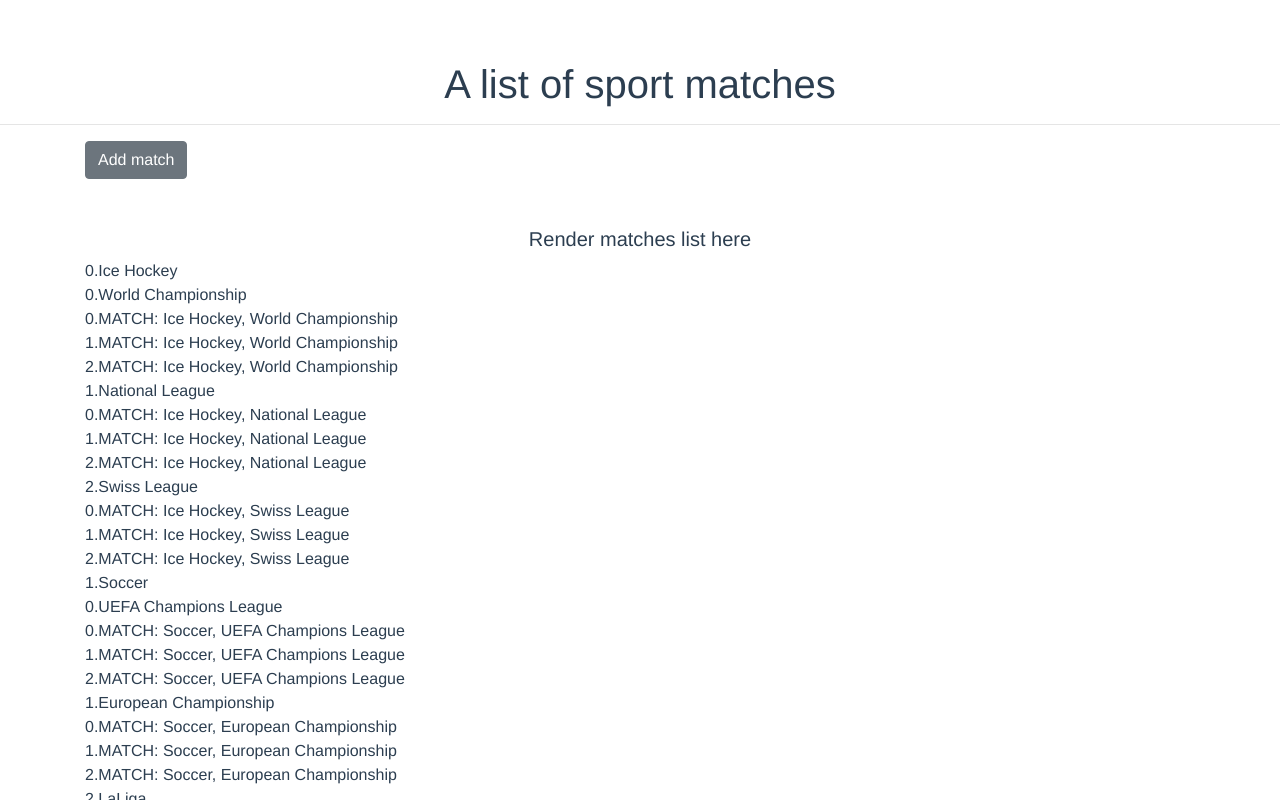
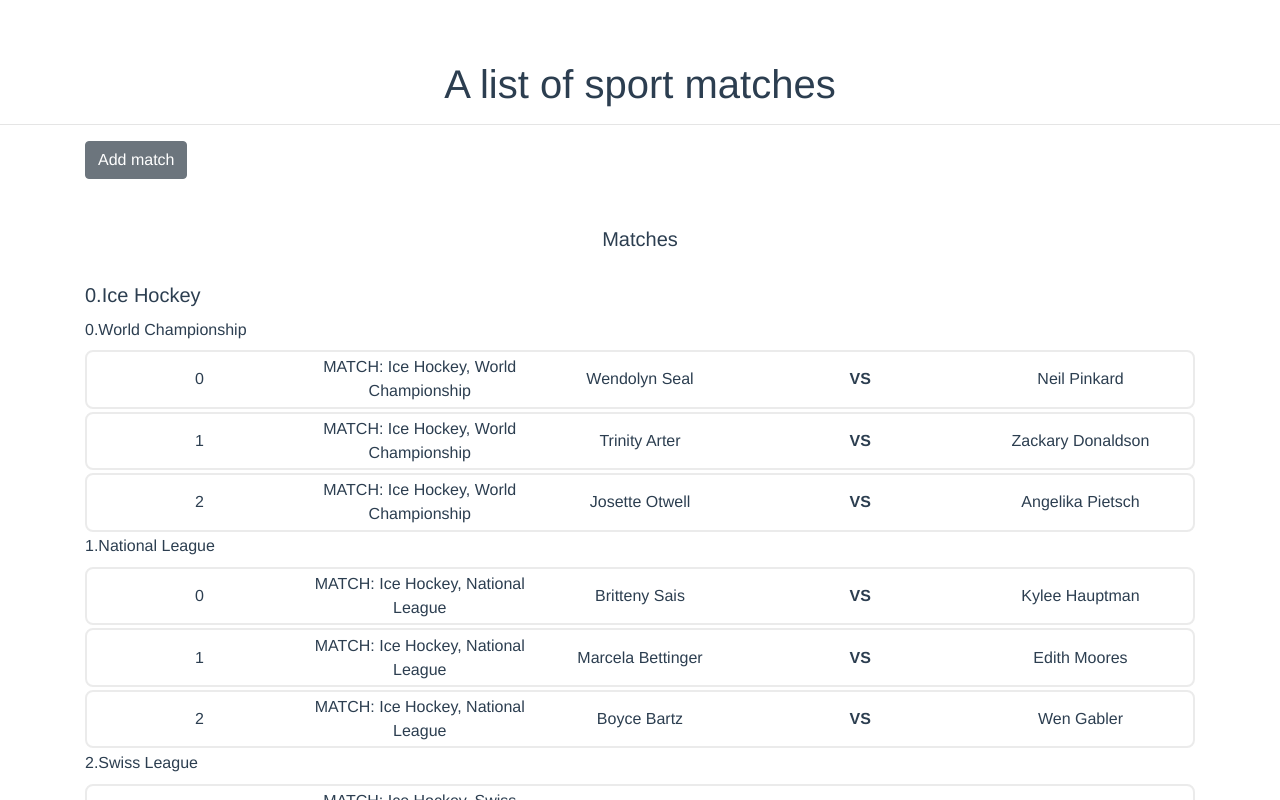
Before and after one commit to ojbg/vuejs-test-task, a Vue app: page / in a window 1280 px wide. Shown: the top 800 px of the page. Built offline with nearby package versions, Linux system fonts and the light colour scheme.

Commit message:
Refactored order data

```diff
--- a/src/components/MacthesList.vue
+++ b/src/components/MacthesList.vue
@@ -3,16 +3,28 @@
     <b-col>
       <match-form v-if="formVisible" @cancel="formVisible = false" class="mb-5" />
       <b-button @click="formVisible = true" class="mb-5">Add match</b-button>
-      <h5 class="text-center">Render matches list here</h5>
+      <h5 class="text-center">Matches</h5>
 
-      <div v-for="(sport,index) in orderedData" v-bind:key="index">
-        {{`${sport.position}.${sport.name}`}}
-        <div v-for="(tournament,index) in sport.tournament" v-bind:key="index">
-          {{`${tournament.position}.${tournament.name}`}}
-          <div
-            v-for="(match,index) in tournament.matches"
-            v-bind:key="index"
-          >{{`${match.position}.${match.name}`}}</div>
+      <!-- Matches -->
+      <div class="sport-layout" v-for="(sport,index) in orderedData" v-bind:key="index">
+        <!-- Sport -->
+        <h5>{{`${sport.position}.${sport.name}`}}</h5>
+        <div
+          class="tournament-layout"
+          v-for="(tournament,index) in sport.tournament"
+          v-bind:key="index"
+        >
+          <!-- Tournament -->
+          <h6>{{`${tournament.position}.${tournament.name}`}}</h6>
+          <div v-for="(match,index) in tournament.matches" v-bind:key="index">
+            <div class="match-layout">
+              <span>{{match.position}}</span>
+              <span>{{match.name}}</span>
+              <span>{{match.competitors[0].name}}</span>
+              <span class="bold">VS</span>
+              <span>{{match.competitors[1].name}}</span>
+            </div>
+          </div>
         </div>
       </div>
     </b-col>
@@ -35,52 +47,81 @@ export default {
   },
   computed: {
     orderedData() {
-      const myData = [];
+      const data = [];
 
-      for (let i = 0; i < this.matches.length; i++) {
-        const sport = this.matches[i].tournament.sport;
-        const tournament = this.matches[i].tournament;
+      // Order data by using position in array
+      for (let match of this.matches) {
+        // Get nodes and filter duplicates
+        const { tournament, ...noTournament } = match;
+        const { sport, ...noSport } = tournament;
 
         // Sports
-        if (typeof myData[sport.position] === "undefined") {
-          myData[sport.position] = {
+        // Add a new object if it doesn't exist
+        if (!(sport.position in data)) {
+          data[sport.position] = {
             ...sport,
             tournament: []
           };
         }
 
         // Tournament
-        if (
-          typeof myData[sport.position].tournament[tournament.position] ===
-          "undefined"
-        ) {
-          myData[sport.position].tournament[tournament.position] = {
-            id: tournament.id,
-            position: tournament.position,
-            name: tournament.name,
+        if (!(tournament.position in data[sport.position].tournament)) {
+          data[sport.position].tournament[tournament.position] = {
+            ...noSport,
             matches: []
           };
         }
 
         // Matches
         if (
-          typeof myData[sport.position].tournament[tournament.position].matches[
-            this.matches[i].position
-          ] === "undefined"
+          !(
+            match.position in
+            data[sport.position].tournament[tournament.position].matches
+          )
         ) {
-          myData[sport.position].tournament[tournament.position].matches[
-            this.matches[i].position
-          ] = {
-            id: this.matches[i].id,
-            position: this.matches[i].position,
-            competitors: this.matches[i].competitors,
-            name: this.matches[i].name
-          };
+          data[sport.position].tournament[tournament.position].matches[
+            match.position
+          ] = { ...noTournament };
         }
       }
 
-      return myData;
+      return data;
     }
   }
 };
 </script>
+
+<style scoped>
+.sport-layout {
+  display: grid;
+  gap: 0.3rem;
+  margin-top: 2rem;
+}
+
+.bold {
+  font-weight: bold;
+}
+
+.tournament-layout {
+  display: grid;
+  grid-template-columns: 1fr;
+  gap: 0.2rem;
+}
+
+.match-layout {
+  display: grid;
+  grid-template-columns: repeat(auto-fit, minmax(100px, 1fr));
+  border: 2px solid rgba(64, 64, 64, 0.1);
+  border-radius: 0.5rem;
+  gap: 0.1rem;
+  justify-items: center;
+  align-items: center;
+  text-align: center;
+  padding: 0.2rem;
+  transition: 1s background-color ease-in-out;
+}
+
+.match-layout:hover {
+  background-color: rgba(64, 64, 64, 0.1);
+}
+</style>
```
